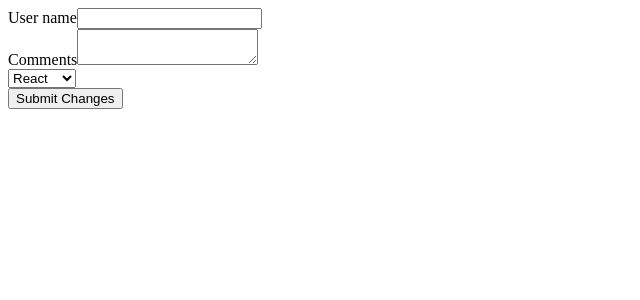
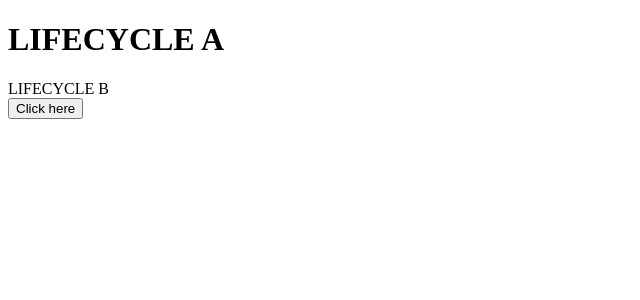
Before and after one commit to Optimus-ged/first_react_app, a React (Create React App) app: page / in a window 1280 px wide. Shown: the top 300 px of the page, without its empty margins (0-640 px from the left). Built offline with nearby package versions, Linux system fonts and the light colour scheme.

Commit message:
Lifecycle componnent handeled

```diff
--- a/src/react_trainings/App.js
+++ b/src/react_trainings/App.js
@@ -14,7 +14,8 @@ import React, { Component } from "react";
 // import InLine from "./components/CssBasics/InLine";
 // import "./components/CssBasics/appStyles.css";
 // import style from "./components/CssBasics/appStyles.module.css";
-import Form from "./components/HandlingForm";
+// import Form from "./components/HandlingForm";
+import LifecycleA from "./components/LifecycleLearning/LifecycleA";
 
 class App extends Component {
   render() {
@@ -38,7 +39,7 @@ class App extends Component {
         {/* <StyleSheet className={true}/>
         <InLine/>
         <h1 className={style.success}>Success</h1> */}
-        <Form />
+        <LifecycleA />
       </>
     );
   }
--- /dev/null
+++ b/src/react_trainings/components/LifecycleLearning/LifecycleA.js
@@ -0,0 +1,56 @@
+import React, { Component } from "react";
+import LifecycleB from "./LifecycleB";
+
+class LifecycleA extends Component {
+  constructor(props) {
+    super(props);
+
+    this.state = {
+      name: "Optimus",
+    };
+
+    console.log("ConstructorA");
+  }
+
+  static getDerivedStateFromProps(props, state) {
+    console.log("getDerivedStateFromPropsA");
+    return null;
+  }
+
+  componentDidMount = () => {
+    console.log("Component did mountA");
+  };
+
+  shouldComponentUpdate = () => {
+    console.log("Shoud component update A");
+    return true;
+  };
+
+  getSnapshotBeforeUpdate = (prevProps, prevState) => {
+    console.log("Get snapshot before update A");
+    return null;
+  };
+
+  componentDidUpdate = () => {
+    console.log("Component did update A");
+  };
+
+  changeState = () => {
+    this.setState({
+      name: "Code evolotion",
+    });
+  };
+
+  render() {
+    console.log("Render methodA");
+    return (
+      <div>
+        <h1>LIFECYCLE A</h1>
+        <LifecycleB />
+        <button onClick={this.changeState}>Click here</button>
+      </div>
+    );
+  }
+}
+
+export default LifecycleA;
--- /dev/null
+++ b/src/react_trainings/components/LifecycleLearning/LifecycleB.js
@@ -0,0 +1,43 @@
+import React, { Component } from "react";
+
+class LifecycleB extends Component {
+  constructor(props) {
+    super(props);
+
+    this.state = {
+      name: "Optimus",
+    };
+
+    console.log("ConstructorB");
+  }
+
+  static getDerivedStateFromProps(props, state) {
+    console.log("getDerivedStateFromPropsB");
+    return null;
+  }
+
+  componentDidMount = () => {
+    console.log("Component did mountB");
+  };
+
+  shouldComponentUpdate = () => {
+    console.log("Shoud component update B");
+    return true;
+  };
+
+  getSnapshotBeforeUpdate = (prevProps, prevState) => {
+    console.log("Get snapshot before update B");
+    return null;
+  };
+
+  componentDidUpdate = () => {
+    console.log("Component did update B");
+  };
+
+  render() {
+    console.log("Render methodB");
+    return <div>LIFECYCLE B</div>;
+  }
+}
+
+export default LifecycleB;
```
